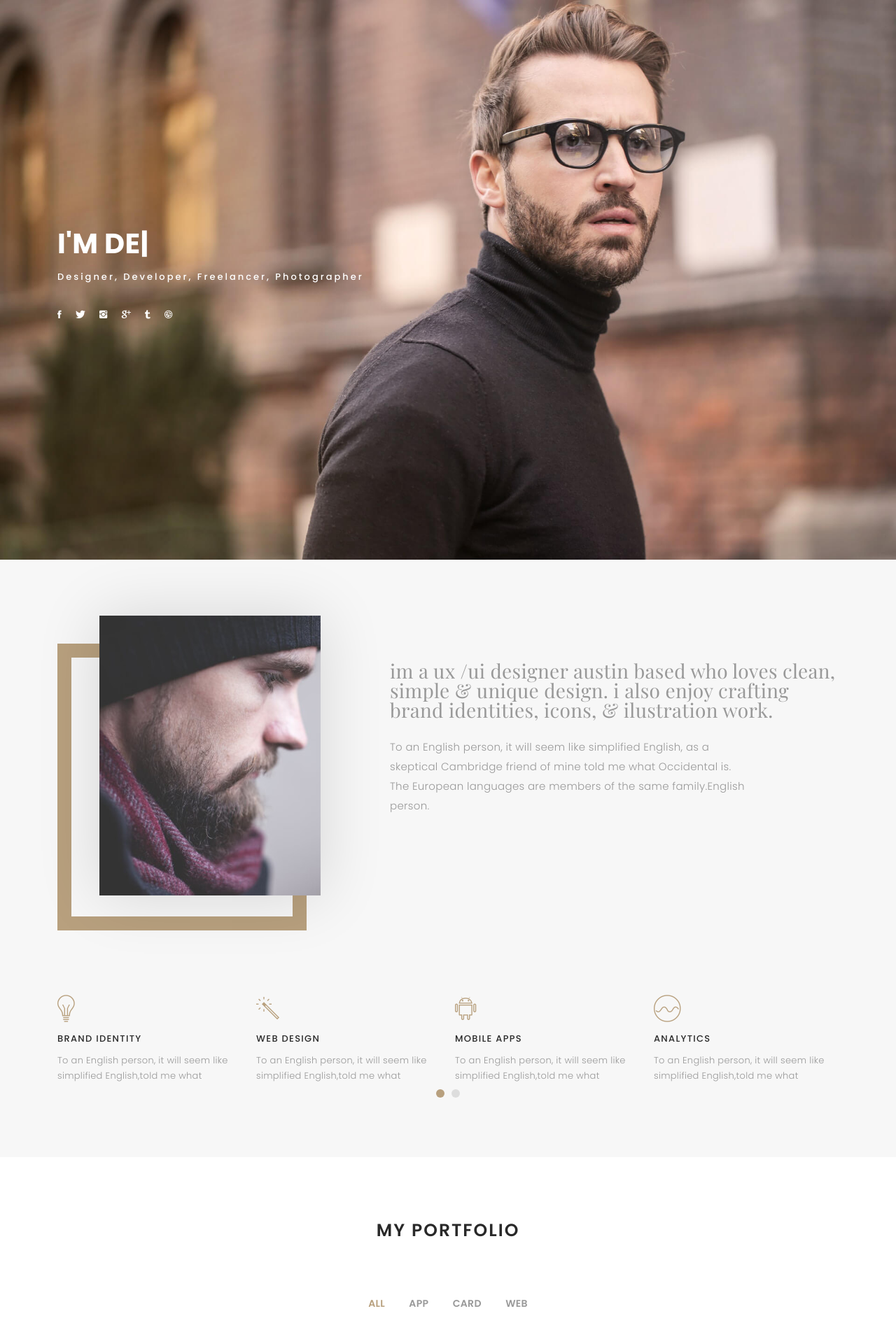
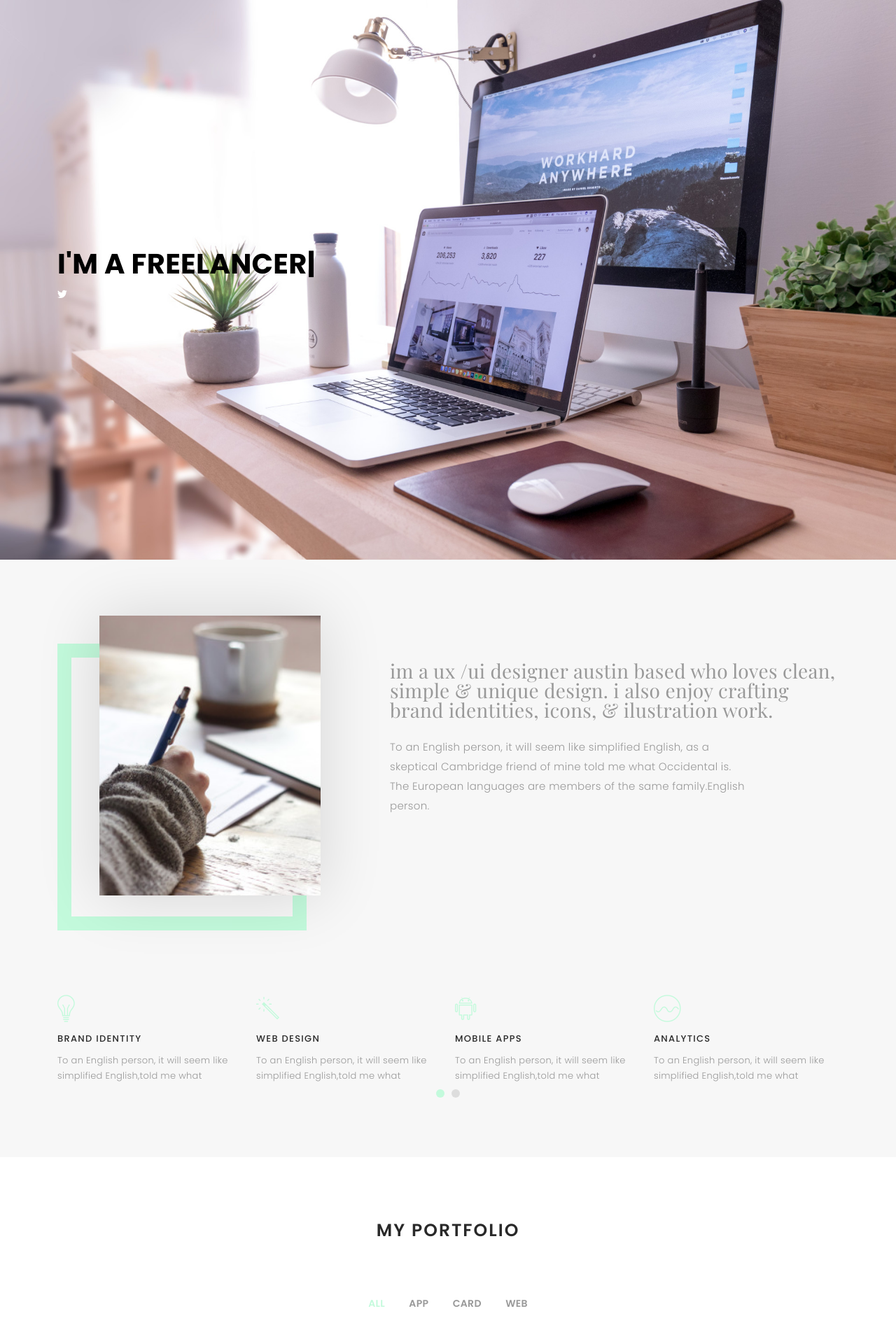
Before and after one commit to cazmoore/cazmoore.com, a PHP site: page / in a window 1280 px wide. Shown: the top 1894 px of the page at 70% size. Run offline with PHP 8.4, Linux system fonts and the light colour scheme; some web fonts are replaced.

Commit message:
Initial image customisations, logo and colours. Remove sections not required at present.

```diff
--- a/assets/css/style.css
+++ b/assets/css/style.css
@@ -48,7 +48,7 @@ a:hover {
 }
 
 a:hover, a:focus {
-  color: #b8a07e;
+  color: #c3fadc;
   text-decoration: underline;
 }
 
@@ -75,12 +75,12 @@ p {
 }
 
 ::-moz-selection {
-  background: #b8a07e;
+  background: #c3fadc;
   color: #fff;
 }
 
 ::selection {
-  background: #b8a07e;
+  background: #c3fadc;
   color: #fff;
 }
 
@@ -149,7 +149,7 @@ p {
 }
 
 .hvr-shutter-in-horizontal:hover {
-  background: #b8a07e;
+  background: #c3fadc;
 }
 
 .mb-30 {
@@ -201,7 +201,6 @@ nav ul li a {
 }
 
 .logo img {
-  width: 100px;
   height: 50px;
 }
 
@@ -232,12 +231,16 @@ nav ul li a {
   flex-direction: column;
 }
 
+#hero .typed-items {
+  display: none;
+}
+
 .hero-content h1 {
   font-size: 40px;
   font-weight: 700;
   margin-bottom: 10px;
   text-transform: uppercase;
-  color: #fff;
+  color: black;
 }
 
 .hero-content p {
@@ -246,7 +249,7 @@ nav ul li a {
   margin-top: 0;
   margin-bottom: 30px;
   text-transform: capitalize;
-  color: #fff;
+  color: black;
   font-weight: 500;
 }
 
@@ -331,7 +334,7 @@ nav ul li a {
 
 #about .div-img-bg {
   padding-bottom: 30px;
-  border: 20px solid #b8a07e;
+  border: 20px solid #c3fadc;
 }
 
 #about .div-img-bg .about-img img {
@@ -388,7 +391,7 @@ nav ul li a {
 
 .services-block i {
   font-size: 44px;
-  color: #b8a07e;
+  color: #c3fadc;
   line-height: 44px;
 }
 
@@ -414,7 +417,7 @@ nav ul li a {
 }
 
 .services-carousel .owl-dot.active {
-  background-color: #b8a07e;
+  background-color: #c3fadc;
 }
 
 .owl-nav {
@@ -452,7 +455,7 @@ nav ul li a {
 }
 
 #portfolio #portfolio-flters li:hover, #portfolio #portfolio-flters li.filter-active {
-  color: #b8a07e;
+  color: #c3fadc;
 }
 
 #portfolio #portfolio-flters li:last-child {
@@ -494,7 +497,7 @@ nav ul li a {
   right: 40px;
   font-size: 24px;
   top: calc(50% - 18px);
-  color: #b8a07e;
+  color: #c3fadc;
 }
 
 #portfolio .portfolio-item .portfolio-info .preview-link:hover, #portfolio .portfolio-item .portfolio-info .details-link:hover {
@@ -541,7 +544,7 @@ nav ul li a {
 }
 
 .portfolio-details .portfolio-details-carousel .owl-dot.active {
-  background-color: #b8a07e !important;
+  background-color: #c3fadc !important;
 }
 
 .portfolio-details .portfolio-info {
@@ -643,7 +646,7 @@ nav ul li a {
 }
 
 .journal-block .journal-info .journal-txt h4 a:hover {
-  color: #b8a07e;
+  color: #c3fadc;
   transition: all 0.5s ease-in-out 0s;
 }
 
@@ -795,7 +798,7 @@ nav ul li a {
 }
 
 .journal-txt h4 a:hover {
-  color: #b8a07e;
+  color: #c3fadc;
   transition: all 0.5s ease-in-out 0s;
 }
 
@@ -879,7 +882,7 @@ blockquote {
   background-color: #f2f2f2;
   margin: 30px 0;
   border: none;
-  border-left: 4px solid #b8a07e;
+  border-left: 4px solid #c3fadc;
 }
 
 /*--------------------------------------------------------------
@@ -918,7 +921,7 @@ blockquote {
 }
 
 #footer .socials-media ul li a:hover {
-  color: #b8a07e;
+  color: #c3fadc;
   transition: all 0.5s ease-in-out 0s;
 }
 
--- a/index.html
+++ b/index.html
@@ -5,7 +5,7 @@
   <meta charset="utf-8">
   <meta content="width=device-width, initial-scale=1.0" name="viewport">
 
-  <title>Folio Bootstrap Template - Index</title>
+  <title>Caz Moore - Developer</title>
   <meta content="" name="description">
   <meta content="" name="keywords">
 
@@ -52,7 +52,7 @@
         <li><a href="index.html" class="smoothScroll">Home</a></li>
         <li><a href="#about" class="smoothScroll">About</a></li>
         <li><a href="#portfolio" class="smoothScroll">Portfolio</a></li>
-        <li><a href="#journal" class="smoothScroll">Blog</a></li>
+        <!--<li><a href="#journal" class="smoothScroll">Blog</a></li>-->
         <li><a href="#contact" class="smoothScroll">Contact</a></li>
       </ul>
 
@@ -65,15 +65,15 @@
     <div class="container">
       <div class="hero-content">
         <h1>I'm <span class="typed"></span></h1>
-        <p class="typed-items" data-typed-person="Alex Smith">Designer, Developer, Freelancer, Photographer</p>
+        <p class="typed-items" data-typed-person="Caz Moore">A Developer, A Freelancer, An Accountant</p>
 
         <ul class="list-unstyled list-social">
-          <li><a href="#"><i class="ion-social-facebook"></i></a></li>
+          <!--<li><a href="#"><i class="ion-social-facebook"></i></a></li>-->
           <li><a href="#"><i class="ion-social-twitter"></i></a></li>
-          <li><a href="#"><i class="ion-social-instagram"></i></a></li>
+          <!--<li><a href="#"><i class="ion-social-instagram"></i></a></li>
           <li><a href="#"><i class="ion-social-googleplus"></i></a></li>
           <li><a href="#"><i class="ion-social-tumblr"></i></a></li>
-          <li><a href="#"><i class="ion-social-dribbble"></i></a></li>
+          <li><a href="#"><i class="ion-social-dribbble"></i></a></li>-->
         </ul>
       </div>
     </div>
@@ -89,7 +89,7 @@
           <div class="col-lg-4 ">
             <div class="div-img-bg">
               <div class="about-img">
-                <img src="assets/img/me.jpg" class="img-responsive" alt="me">
+                <img src="assets/img/about-pic.jpg" class="img-responsive" alt="About">
               </div>
             </div>
           </div>
@@ -257,7 +257,7 @@
 
     </div><!-- End Portfolio Section -->
 
-    <!-- ======= Journal Section ======= -->
+    <!-- ======= Journal Section =======
     <div id="journal" class="text-left paddsection">
 
       <div class="container">
@@ -320,7 +320,7 @@
 
           </div>
         </div>
-      </div>
+      </div>-->
 
     </div><!-- End Journal Section -->
 
@@ -403,12 +403,12 @@
       <div class="socials-media text-center">
 
         <ul class="list-unstyled">
-          <li><a href="#"><i class="ion-social-facebook"></i></a></li>
+          <!--<li><a href="#"><i class="ion-social-facebook"></i></a></li>-->
           <li><a href="#"><i class="ion-social-twitter"></i></a></li>
-          <li><a href="#"><i class="ion-social-instagram"></i></a></li>
+          <!--<li><a href="#"><i class="ion-social-instagram"></i></a></li>
           <li><a href="#"><i class="ion-social-googleplus"></i></a></li>
           <li><a href="#"><i class="ion-social-tumblr"></i></a></li>
-          <li><a href="#"><i class="ion-social-dribbble"></i></a></li>
+          <li><a href="#"><i class="ion-social-dribbble"></i></a></li>-->
         </ul>
 
       </div>
```
Also changed, not shown: assets/img/about-pic.jpg (added), assets/img/home-bg.jpg, assets/img/logo.png, assets/img/me.jpg (deleted).
